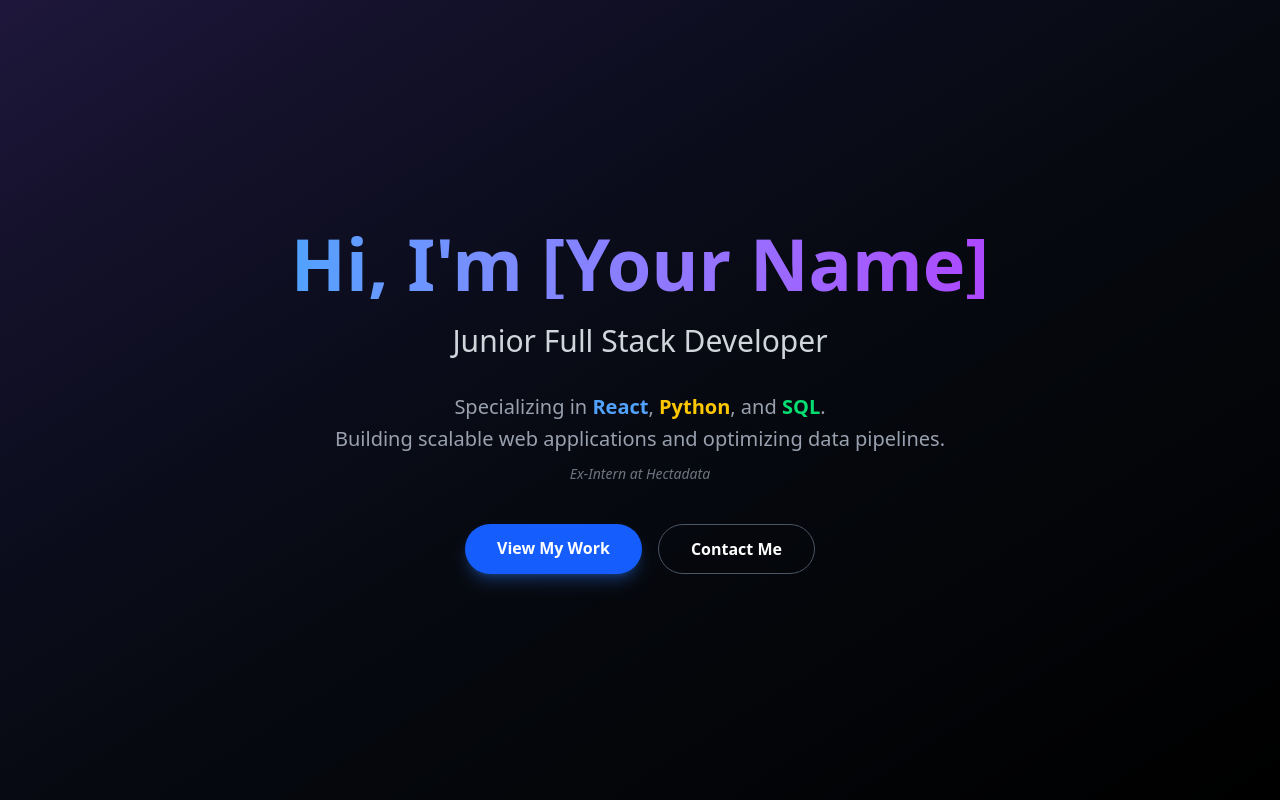
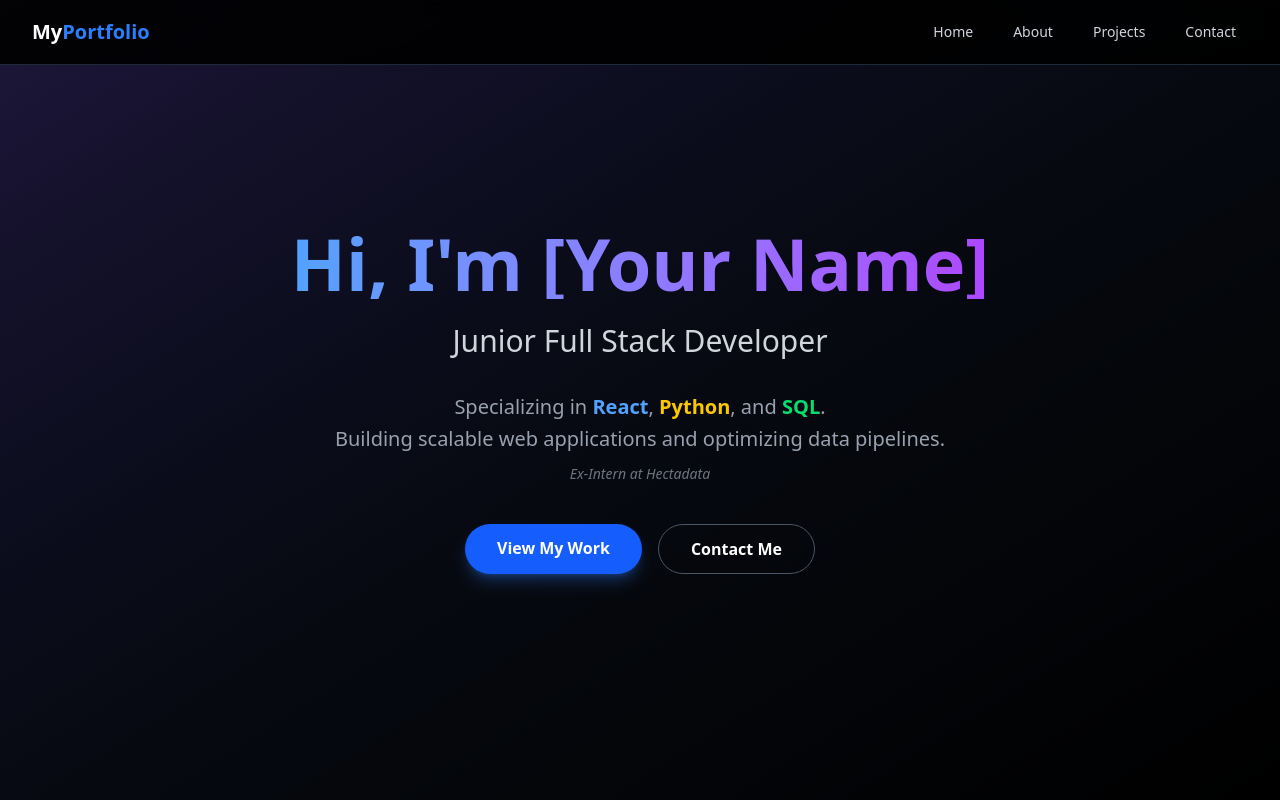
Before and after one commit to Pure0Bread/dev_portfolio, a React (Vite) app: page / in a window 1280 px wide. Shown: the top 800 px of the page. Built offline with nearby package versions, Linux system fonts and the light colour scheme.

Commit message:
Added Navbar and fixed images

```diff
--- a/src/App.jsx
+++ b/src/App.jsx
@@ -1,15 +1,17 @@
+import Navbar from "./components/Navbar"; // <--- Import
 import HeroSection from "./components/HeroSection";
 import About from "./components/About";
 import Projects from "./components/Projects";
-import Contact from "./components/Contact"; // <--- Import this
+import Contact from "./components/Contact";
 
 function App() {
   return (
     <main className="bg-black">
+      <Navbar /> {/* <--- Add at the top */}
       <HeroSection />
       <About />
       <Projects />
-      <Contact /> {/* <--- Add this */}
+      <Contact />
     </main>
   );
 }
--- /dev/null
+++ b/src/components/Navbar.jsx
@@ -0,0 +1,64 @@
+import React, { useState } from 'react';
+
+const Navbar = () => {
+  const [isOpen, setIsOpen] = useState(false);
+
+  return (
+    <nav className="fixed w-full z-50 bg-black/90 backdrop-blur-sm border-b border-gray-800">
+      <div className="max-w-7xl mx-auto px-4 sm:px-6 lg:px-8">
+        <div className="flex items-center justify-between h-16">
+
+          {/* Logo */}
+          <div className="flex-shrink-0">
+            <a href="#" className="text-white text-xl font-bold">
+              My<span className="text-blue-500">Portfolio</span>
+            </a>
+          </div>
+
+          {/* Desktop Menu */}
+          <div className="hidden md:block">
+            <div className="ml-10 flex items-baseline space-x-4">
+              <a href="#home" className="text-gray-300 hover:text-white px-3 py-2 rounded-md text-sm font-medium transition-colors">Home</a>
+              <a href="#about" className="text-gray-300 hover:text-white px-3 py-2 rounded-md text-sm font-medium transition-colors">About</a>
+              <a href="#projects" className="text-gray-300 hover:text-white px-3 py-2 rounded-md text-sm font-medium transition-colors">Projects</a>
+              <a href="#contact" className="text-gray-300 hover:text-white px-3 py-2 rounded-md text-sm font-medium transition-colors">Contact</a>
+            </div>
+          </div>
+
+          {/* Mobile Menu Button */}
+          <div className="-mr-2 flex md:hidden">
+            <button
+              onClick={() => setIsOpen(!isOpen)}
+              className="text-gray-400 hover:text-white inline-flex items-center justify-center p-2 rounded-md focus:outline-none"
+            >
+              <span className="sr-only">Open main menu</span>
+              {!isOpen ? (
+                <svg className="h-6 w-6" fill="none" viewBox="0 0 24 24" stroke="currentColor">
+                  <path strokeLinecap="round" strokeLinejoin="round" strokeWidth="2" d="M4 6h16M4 12h16M4 18h16" />
+                </svg>
+              ) : (
+                <svg className="h-6 w-6" fill="none" viewBox="0 0 24 24" stroke="currentColor">
+                  <path strokeLinecap="round" strokeLinejoin="round" strokeWidth="2" d="M6 18L18 6M6 6l12 12" />
+                </svg>
+              )}
+            </button>
+          </div>
+        </div>
+      </div>
+
+      {/* Mobile Menu (Dropdown) */}
+      {isOpen && (
+        <div className="md:hidden bg-gray-900 border-b border-gray-800">
+          <div className="px-2 pt-2 pb-3 space-y-1 sm:px-3">
+            <a href="#home" className="text-gray-300 hover:text-white block px-3 py-2 rounded-md text-base font-medium">Home</a>
+            <a href="#about" className="text-gray-300 hover:text-white block px-3 py-2 rounded-md text-base font-medium">About</a>
+            <a href="#projects" className="text-gray-300 hover:text-white block px-3 py-2 rounded-md text-base font-medium">Projects</a>
+            <a href="#contact" className="text-gray-300 hover:text-white block px-3 py-2 rounded-md text-base font-medium">Contact</a>
+          </div>
+        </div>
+      )}
+    </nav>
+  );
+};
+
+export default Navbar;
```
